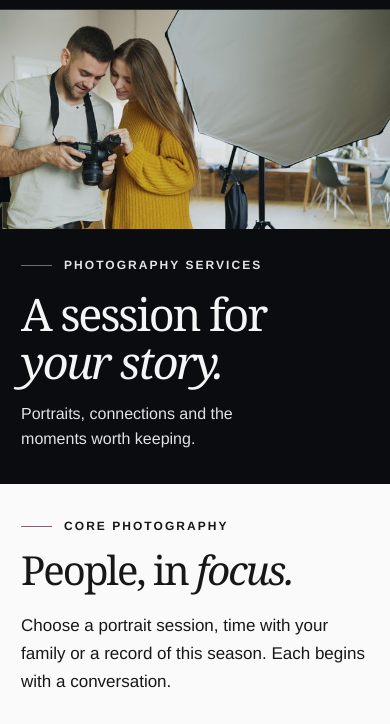
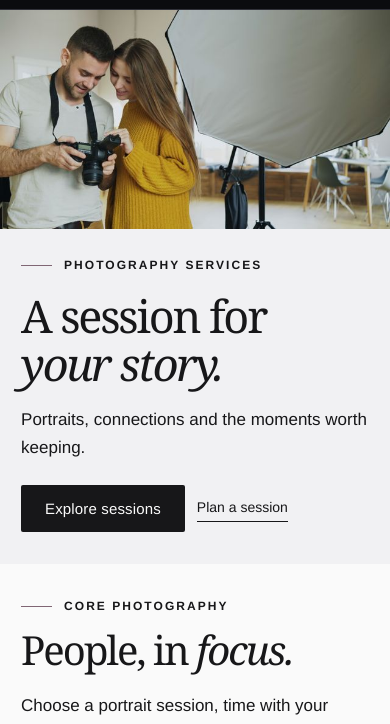
Before and after one commit to teknritsolutions-2/Photography-Studio-for-Portraits-Family, a plain HTML site: page pages/services.html in a window 390 px wide. Shown: the part 54-778 px from the top of the page. Drawn offline with Linux system fonts and the light colour scheme.

Commit message:
Recompose Family Stories and Services banner and label dashboard Exit

```diff
--- a/assets/css/services.css
+++ b/assets/css/services.css
@@ -1,47 +1,89 @@
 .service-banner {
-  position: relative;
-  isolation: isolate;
-  background: #0b0c0f;
-  color: #f5f5f6;
+  display: grid;
+  grid-template-columns: 45% 55%;
+  align-items: center;
+  background: var(--card);
 }
 .service-banner > img {
-  width: 75%;
+  grid-column: 2;
+  grid-row: 1;
+  display: block;
+  width: 100%;
   height: auto;
   aspect-ratio: 16/9;
-  margin-left: 0;
-  margin-right: auto;
-  object-fit: cover;
-  object-position: left top;
-}
-.service-banner::after {
-  content: "";
-  position: absolute;
-  inset: 0;
-  z-index: 0;
-  background: linear-gradient(90deg, transparent 25%, #0b0c0f99 65%, #0b0c0fdd);
-  pointer-events: none;
 }
 .service-banner-copy {
-  position: absolute;
-  inset-inline-start: auto;
-  right: var(--pad);
-  top: 50%;
-  transform: translateY(-50%);
-  z-index: 1;
-  width: min(43%, 580px);
+  grid-column: 1;
+  grid-row: 1;
+  padding: 40px clamp(25px, 5vw, 78px);
 }
 .service-banner h1 {
-  font-size: clamp(54px, 6.5vw, 94px);
+  font-size: clamp(48px, 5.5vw, 84px);
   margin: 20px 0 22px;
 }
-.service-banner-copy p {
+.service-banner-copy > p {
   font-size: 18px;
-  margin: 0;
-  color: #e2e2e5;
+  line-height: 1.6;
+  margin: 0 0 24px;
 }
-.service-banner .eyebrow {
-  color: #e2e2e5;
+.service-banner .actions {
+  gap: 12px;
 }
+#core-heading {
+  scroll-margin-top: 100px;
+}
+@media (max-width: 1024px) {
+  .service-banner {
+    grid-template-columns: 1fr;
+  }
+  .service-banner > img {
+    grid-column: 1;
+    grid-row: 1;
+  }
+  .service-banner-copy {
+    grid-column: 1;
+    grid-row: 2;
+    display: grid;
+    grid-template-columns: 1fr 1fr;
+    gap: 0 32px;
+    padding: 32px var(--pad);
+  }
+  .service-banner-copy > .eyebrow {
+    grid-column: 1/-1;
+  }
+  .service-banner h1 {
+    grid-column: 1;
+    grid-row: 2/4;
+    font-size: 58px;
+    margin-bottom: 0;
+  }
+  .service-banner-copy > p {
+    grid-column: 2;
+    grid-row: 2;
+    margin-top: 20px;
+    align-self: end;
+  }
+  .service-banner .actions {
+    grid-column: 2;
+    grid-row: 3;
+    align-self: start;
+  }
+}
+@media (max-width: 740px) {
+  .service-banner-copy {
+    display: block;
+    padding: 28px var(--pad) 32px;
+  }
+  .service-banner h1 {
+    font-size: clamp(45px, 11vw, 62px);
+    margin-block: 18px;
+  }
+  .service-banner-copy > p {
+    font-size: 17px;
+    margin-top: 0;
+  }
+}
+
 .service-group {
   padding-block: 48px;
 }
@@ -133,10 +175,6 @@
   margin-bottom: 20px;
 }
 @media (max-width: 1024px) {
-  .service-banner > img {
-    width: 100%;
-    height: auto;
-  }
   .service-group-heading {
     grid-template-columns: 1fr;
     gap: 20px;
@@ -162,14 +200,6 @@
   }
 }
 @media (max-width: 740px) {
-  .service-banner h1 {
-    font-size: clamp(45px, 11vw, 64px);
-    margin-block: 16px;
-  }
-  .service-banner-copy p {
-    font-size: 16px;
-    max-width: 29ch;
-  }
   .service-group {
     padding-block: 34px;
   }
@@ -212,19 +242,3 @@
 #Couples img {
   object-position: center top;
 }
-@media (max-width: 740px) {
-  .service-banner > img {
-    height: auto;
-    object-position: left top;
-  }
-  .service-banner::after {
-    display: none;
-  }
-  .service-banner-copy {
-    position: static;
-    transform: none;
-    width: auto;
-    padding: 28px var(--pad) 32px;
-    max-width: none;
-  }
-}
--- a/pages/services.html
+++ b/pages/services.html
@@ -16,7 +16,7 @@
     <script src="../assets/js/prefs.js?v=20261124"></script>
     <link rel="stylesheet" href="../assets/css/footer.css?v=20261124" />
     <link rel="stylesheet" href="../assets/css/corrections.css?v=20261124b" />
-    <link rel="stylesheet" href="../assets/css/services.css?v=20261124b" />
+    <link rel="stylesheet" href="../assets/css/services.css?v=20261124c" />
   </head>
   <body data-page="services">
     <header>
@@ -187,6 +187,10 @@
           <div class="eyebrow"><b></b>PHOTOGRAPHY SERVICES</div>
           <h1>A session for<br /><em>your story.</em></h1>
           <p>Portraits, connections and the moments worth keeping.</p>
+          <div class="actions">
+            <a class="button" href="#core-heading">Explore sessions</a
+            ><a class="textlink" href="contact.html">Plan a session</a>
+          </div>
         </div>
       </section>
       <section class="wrap service-group" aria-labelledby="core-heading">
```
Also changed, not shown: assets/css/editorial.css (+63 -16 lines), pages/dashboard.html (+2 -1 lines), pages/home2.html (+1 -1 lines), documentation/screenshots/dashboard-1440-light-ltr.jpg, documentation/screenshots/dashboard-390-dark-rtl.jpg (added), documentation/screenshots/dashboard-768-light-ltr.jpg (added), documentation/screenshots/dashboard-exit-drawer.jpg (added), documentation/screenshots/home2-1440-light-ltr.jpg, documentation/screenshots/home2-390-dark-rtl.jpg, documentation/screenshots/home2-768-light-ltr.jpg, documentation/screenshots/services-1440-light-ltr.jpg, documentation/screenshots/services-390-dark-rtl.jpg, 2 other files.
